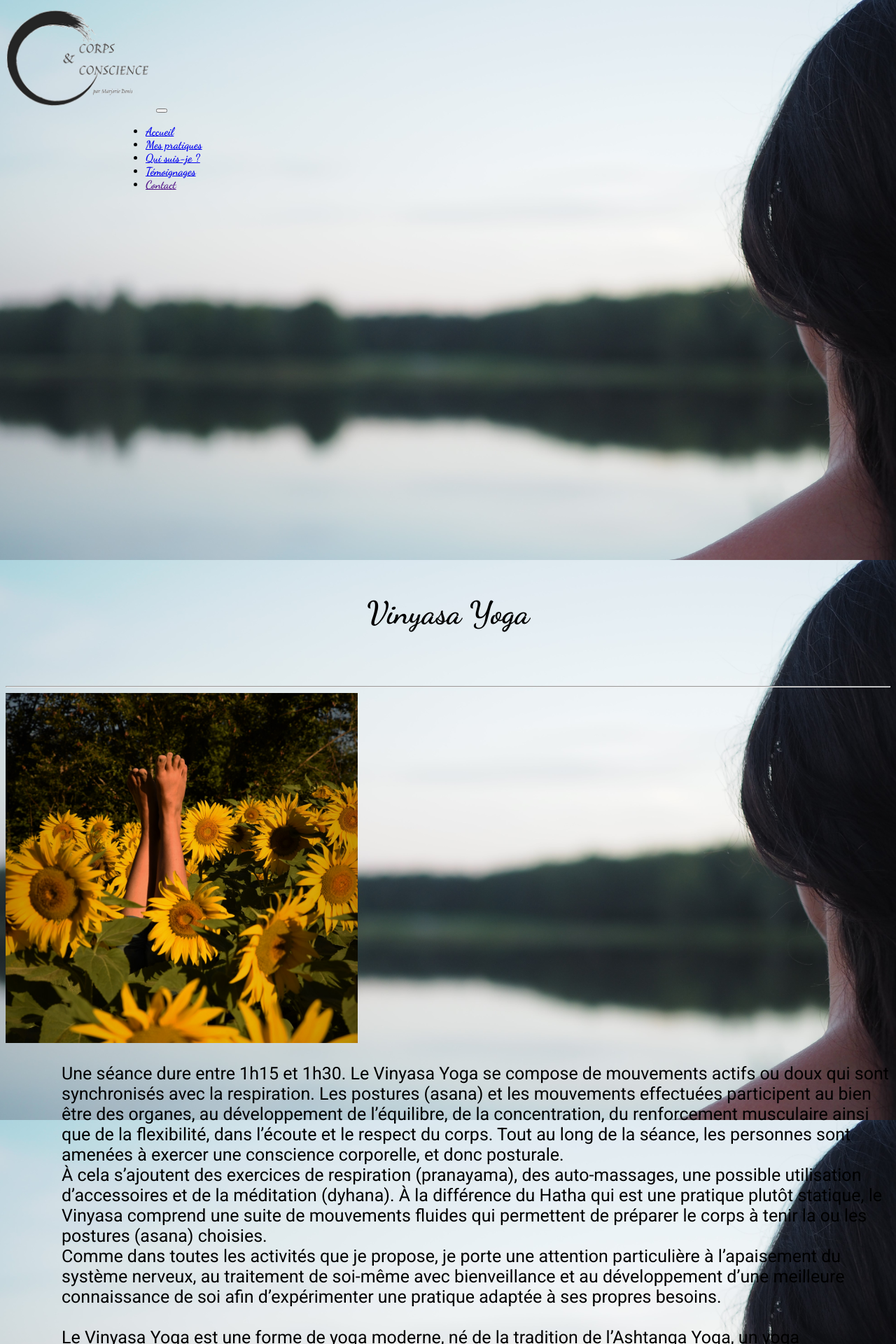
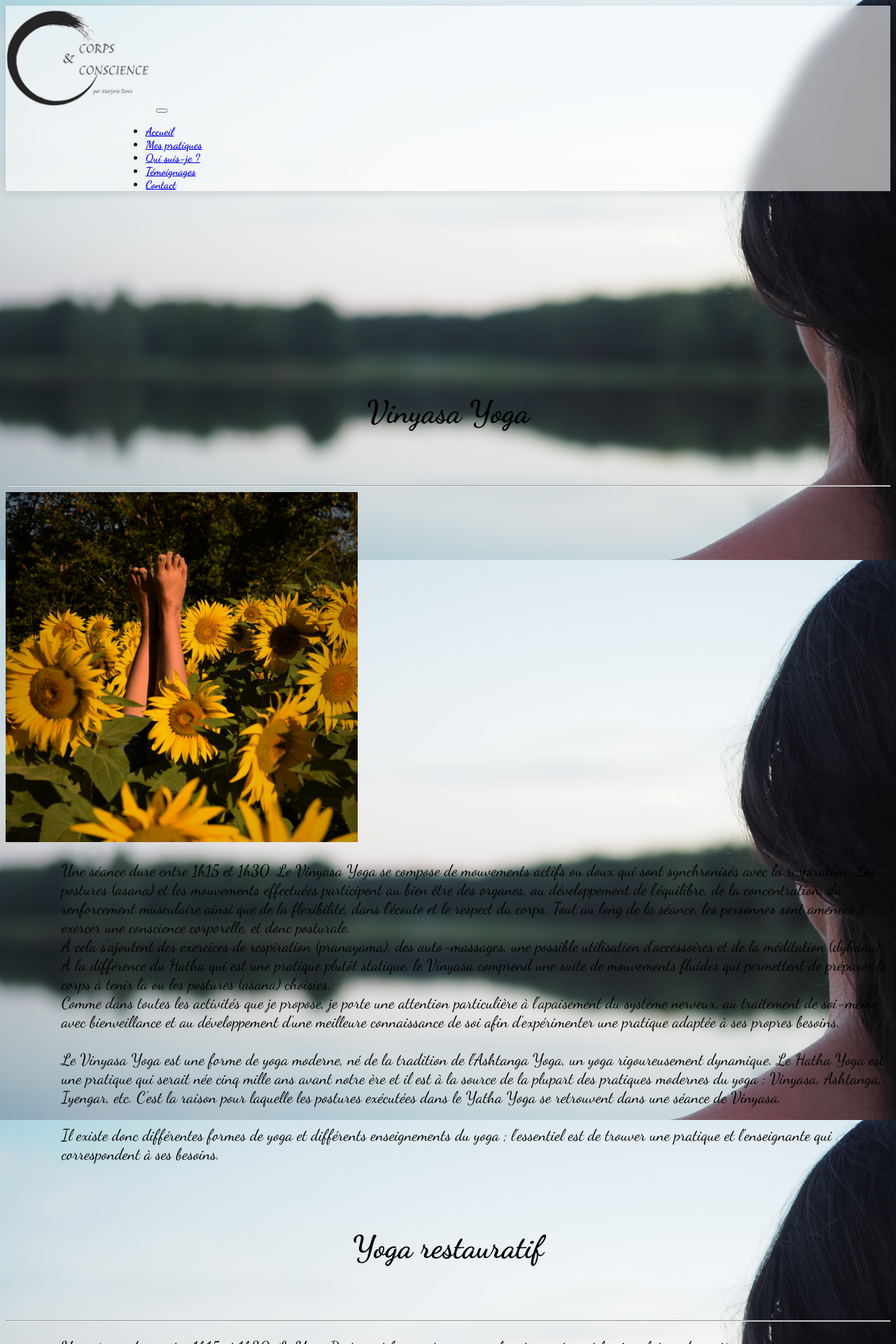
Before and after one commit to Az62560/corps-et-conscience, a Symfony app: template templates/my_practices/index.html.twig in a window 1280 px wide. Shown: the top 1920 px of the page at 70% size. Run offline with Twig, Linux system fonts and the light colour scheme; the template is opened without the code that fills it, so the values that code supplies are empty; style sheets or scripts are compiled from the project's sources; some libraries are stand-ins or nearby versions.

Commit message:
maj - 28 juin 2025 - changement grandeur photo, ajout contact, fixage de couleur, ajout d'un flou sur navbar et celle-ci en fixe

```diff
--- a/public/asset/css/style.css
+++ b/public/asset/css/style.css
@@ -5,11 +5,22 @@
 #navbarNav {
     justify-content: center;
     padding-left: 10rem;
-    padding-bottom: 5rem;
 }
 
+main {
+    padding-top: 180px; /* ajuste selon la hauteur de ta navbar */
+}
+
+.navbar {
+    background-color: rgba(255, 255, 255, 0.6);
+    backdrop-filter: blur(10px);
+    -webkit-backdrop-filter: blur(10px);
+    box-shadow: 0 4px 12px rgba(0, 0, 0, 0.1);
+    transition: background-color 0.3s ease;
+  }
+
 .homeSentence {
-    margin-bottom: 19rem;
+    margin-bottom: 15rem;
     font-size: 45px;
 }
 
@@ -18,8 +29,19 @@
     display: flex;
     justify-content: center;
     align-items: center;
-    gap: 25rem;
+    gap: 10rem;
+    padding: 3rem;
+    transition: background-color 0.5s ease;
 }
+
+.homeImg {
+    width: 100%;
+    max-width: 300px; /* Ajuste selon ton design */
+    height: 300px; /* Hauteur souhaitée */
+    overflow: hidden;
+    position: relative;
+    margin: auto; /* Pour centrer */
+  }
 
 .img-cover {
     height: 100%;
@@ -28,10 +50,9 @@
 }
 
 .whoAmIText {
-    font-family: "Roboto", serif;
-    font-weight: 400;
+    font-weight: 300;
     font-style: normal;
-    font-size: 20px;
+    font-size: 25px;
 }
 
 .home-center-container {
@@ -47,11 +68,9 @@
 }
 
 .yoga-text {
-    font-family: "Roboto", serif;
-    font-weight: 400;
-    font-style: normal;
+    font-weight: 300;
     padding-left: 5rem;
-    font-size: 25px;
+    font-size: 23px;
 }
 
 h3 {
--- a/templates/base.html.twig
+++ b/templates/base.html.twig
@@ -26,7 +26,7 @@
     background-attachment: fixed;
     background-position: center;
     height: 100vh;">
-    <nav class="navbar navbar-expand-lg">
+    <nav class="navbar navbar-expand-lg fixed-top pe-5">
         <div class="container-fluid d-flex justify-content-between" id="navBar">
             <img src="asset/img/logo_cc_transparent_darker.png" alt="Logo" height="150px">
             <button class="navbar-toggler" type="button" data-bs-toggle="collapse" data-bs-target="#navbarNav" aria-controls="navbarNav" aria-expanded="false" aria-label="Toggle navigation">
@@ -35,19 +35,19 @@
         <div class="collapse navbar-collapse" id="navbarNav">
             <ul class="navbar-nav ml-auto">
                 <li class="nav-item">
-                    <a class="nav-link fs-3" href="{{ path('app_home') }}"><strong>Accueil</strong></a>
+                    <a class="nav-link fs-3" href="{{ path('app_home') }}" alt="retour à l'accueil"><strong>Accueil</strong></a>
                 </li>
                 <li class="nav-item">
-                    <a class="nav-link fs-3" href="{{ path('app_my_practices') }}"><strong>Mes pratiques</strong></a>
+                    <a class="nav-link fs-3" href="{{ path('app_my_practices') }}" alt="lien vers mes pratiques"><strong>Mes pratiques</strong></a>
                 </li>
                 <li class="nav-item">
-                    <a class="nav-link fs-3" href="{{ path('app_who_am_i') }}"><strong>Qui suis-je ?</strong></a>
+                    <a class="nav-link fs-3" href="{{ path('app_who_am_i') }}" alt="lien vers qui suis-je"><strong>Qui suis-je ?</strong></a>
                 </li>
                 <li class="nav-item">
                     <a class="nav-link fs-3" href="{{ path('app_testimonials') }}" alt="lien vers les témoignages"><strong>Témoignages</strong></a>
                 </li>
                 <li class="nav-item">
-                    <a class="nav-link fs-3" href=""><strong>Contact</strong></a>
+                    <a class="nav-link fs-3" href="{{ path('app_contact') }}"><strong>Contact</strong></a>
                 </li>
             </ul>
         </div>
@@ -56,5 +56,6 @@
     <main>
         {% block main %}{% endblock %}
     </main>
+    {% block javascript %}{% endblock %}
 </body>
 </html>
--- a/templates/my_practices/index.html.twig
+++ b/templates/my_practices/index.html.twig
@@ -3,7 +3,7 @@
 {% block title %}Mes pratiques{% endblock %}
 
 {% block main %}
-<section class="bg-light" style="margin-top:27rem;">
+<section class="bg-light mt-5 mx-5 rounded-4">
     <h3 id="practitalsTitle">Vinyasa Yoga</h3>
     <hr>
     <div class="container d-flex align-items-center py-5">
@@ -29,7 +29,7 @@ une pratique et l’enseignant·e qui correspondent à ses besoins.</p>
     </div>
 </section>
 
-<section class="bg-light mt-5">
+<section class="bg-light mt-5 mx-5 rounded-4">
     <h3 id="practitalsTitle">Yoga restauratif</h3>
     <hr>
     <div class="container d-flex align-items-center py-5">
@@ -46,7 +46,7 @@ Le Yoga Restauratif fût développé à partir du Yoga de B.K.S Iyengar.</p>
     </div>
 </section>
 
-<section class="bg-light mt-5">
+<section class="bg-light mt-5 mx-5 rounded-4">
     <h3 id="practitalsTitle">Restauration du dos</h3>
     <hr>
     <div class="container d-flex align-items-center py-5">
--- a/templates/who_am_i/index.html.twig
+++ b/templates/who_am_i/index.html.twig
@@ -3,7 +3,7 @@
 {% block title %}Qui suis-je ?{% endblock %}
 
 {% block main %}
-<section class="bg-light rounded-4" style="margin:10rem 10rem 0 10rem;">
+<section class="bg-light rounded-4 mx-5" style="margin-top:10rem;">
 <div class="whoAmIText p-5">Je m’appelle Marjorie Denis et je suis diplômée comme éducatrice spécialisée depuis 2017. Portée par des valeurs humanistes,
 j’ai accompagné des enfants, des adolescents et des adultes aux besoins multiples à trouver plus de confort dans leurs vies. De 2016 à 2019,
 lors de la crise des réfugiés en Grèce, j’ai été à la fois activiste, militante et travailleuse sociale, avec une idée bien précise : défendre le droit
@@ -42,5 +42,4 @@ corps en mouvement. Je suis une personne ouverte et curieuse, qui se forme conti
 enrichissante qu’un savoir restreint, l’essentiel étant de se faire du bien selon ses propres besoins.
 </div>
 </section>
-
 {% endblock %}
```
Also changed, not shown: src/Controller/ContactController.php (added, +16 -0 lines), templates/contact/index.html.twig (added, +20 -0 lines), templates/home/index.html.twig (+19 -5 lines).
